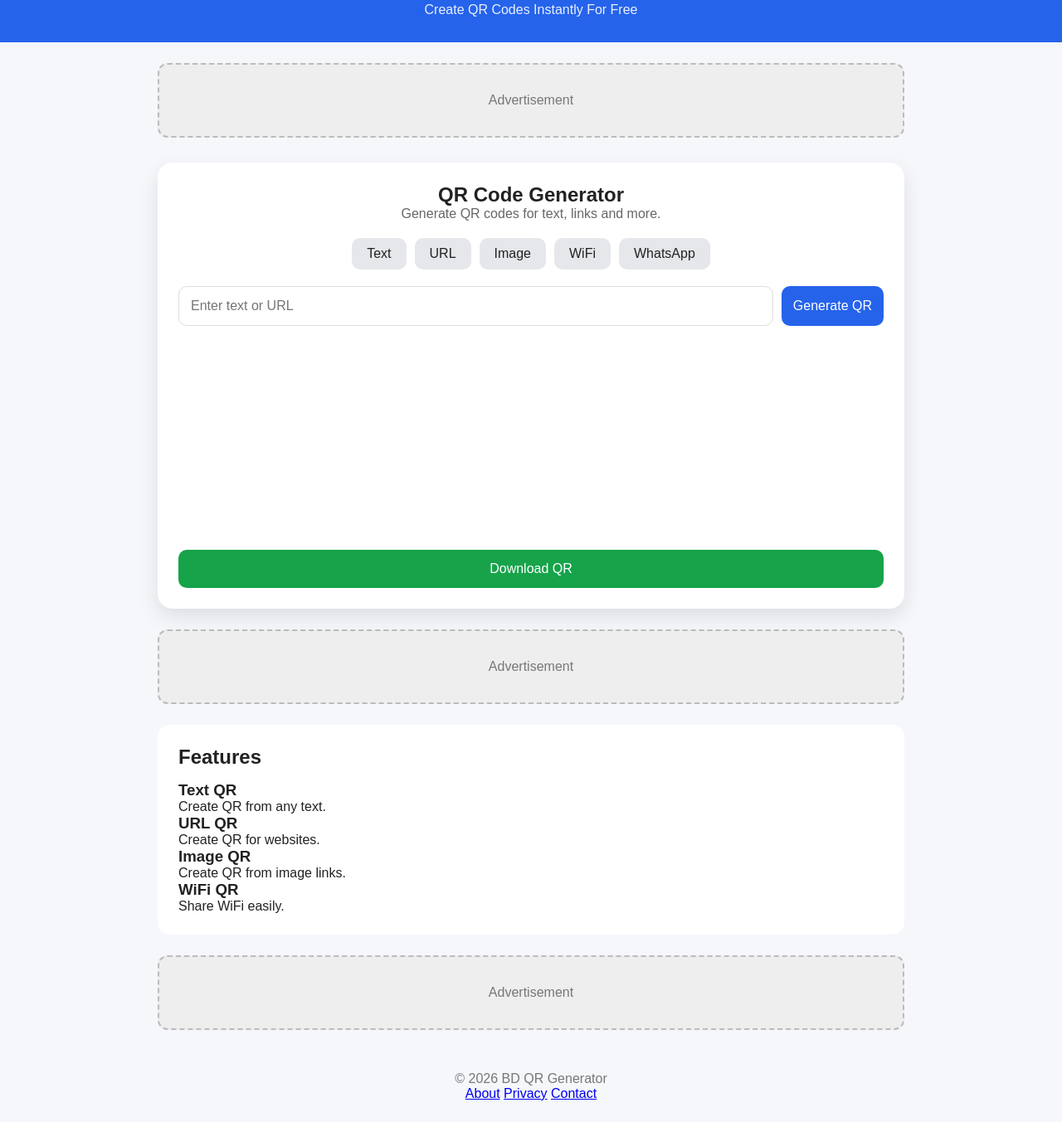
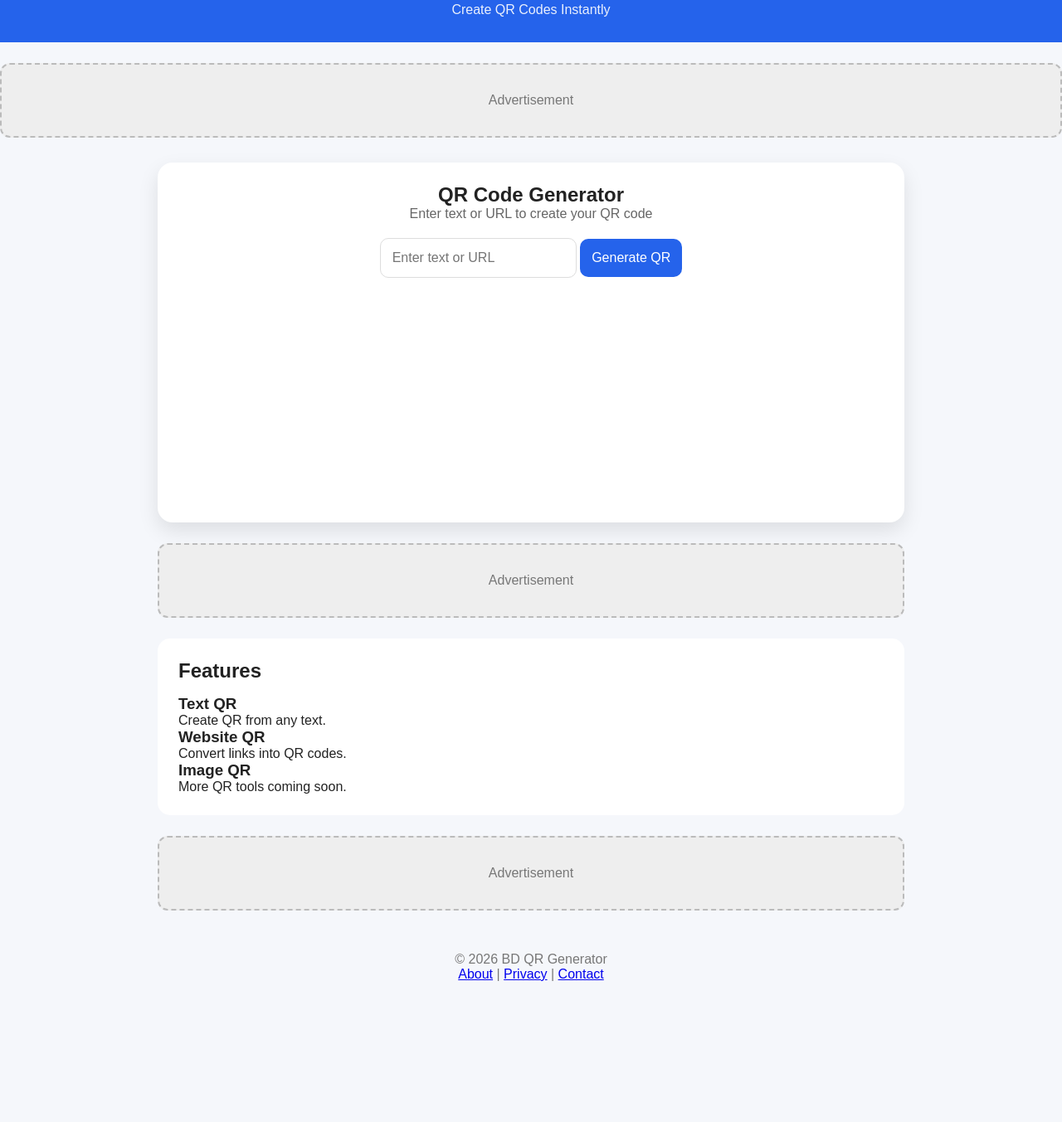
Before and after one commit to BLOOD-MD-PK/bd-qr-generator, a plain HTML site: page index.html in a window 1280 px wide. Shown: the part 419-1772 px from the top of the page at 83% size. After the commit the page ends 1628 px from the top, so only its background shows below. Drawn offline with Linux system fonts and the light colour scheme.

Commit message:
Update index.html

```diff
--- a/index.html
+++ b/index.html
@@ -9,20 +9,12 @@
 
 <title>BD QR Generator - Free QR Code Generator</title>
 
-<meta name="description" content="Create free QR codes online for URLs, text, WhatsApp, WiFi and more with BD QR Generator.">
-
-<meta name="keywords" content="QR Code Generator, Free QR Generator, QR Maker">
-
-<meta name="author" content="BD QR Generator">
+<meta name="description" content="Generate QR codes online for free with BD QR Generator.">
 
 
-<!-- Favicon -->
 <link rel="icon" href="assets/favicon.ico">
 
-
-<!-- CSS -->
 <link rel="stylesheet" href="style.css">
-
 
 </head>
 
@@ -34,61 +26,48 @@
 
 <div class="logo">
 
-<img src="assets/logo.png" alt="BD QR Generator Logo">
+<img src="assets/logo.png" alt="BD QR Generator">
 
 <h1>BD QR Generator</h1>
 
 </div>
 
 
-<p>Create QR Codes Instantly For Free</p>
+<p>Create QR Codes Instantly</p>
 
 
 </header>
 
 
-<main>
-
 
 <!-- Top Ad -->
-<section class="ad-box">
+
+<div class="ad-box">
 
 Advertisement
 
-</section>
+</div>
 
 
-<section class="tool-box">
+
+<main class="container">
+
+
+<div class="tool-box">
 
 
 <h2>QR Code Generator</h2>
 
 
-<p>
-Generate QR codes for text, links and more.
-</p>
+<p>Enter text or URL to create your QR code</p>
 
 
-<div class="tabs">
-
-<button class="active">Text</button>
-
-<button>URL</button>
-
-<button>Image</button>
-
-<button>WiFi</button>
-
-<button>WhatsApp</button>
-
-</div>
-
-<div class="input-area">
 
 <input
 type="text"
 id="qrText"
 placeholder="Enter text or URL">
+
 
 
 <button id="generateBtn">
@@ -98,19 +77,14 @@ Generate QR
 </button>
 
 
-</div>
-
-
 
 <div id="qrBox">
-
-<!-- QR Code yahan show hoga -->
 
 </div>
 
 
 
-<button id="downloadBtn">
+<button id="downloadBtn" style="display:none;">
 
 Download QR
 
@@ -118,77 +92,71 @@ Download QR
 
 
 
-</section>
-
+</div>
 
 
 
 <!-- Middle Ad -->
 
-<section class="ad-box">
+<div class="ad-box">
 
 Advertisement
 
-</section>
+</div>
 
 
 
 
-<section class="features">
+<div class="features">
 
 
-<h2>
-
-Features
-
-</h2>
-
-
-<div class="feature-list">
+<h2>Features</h2>
 
 
 <div>
+
 <h3>Text QR</h3>
+
 <p>Create QR from any text.</p>
+
 </div>
 
 
 <div>
-<h3>URL QR</h3>
-<p>Create QR for websites.</p>
+
+<h3>Website QR</h3>
+
+<p>Convert links into QR codes.</p>
+
 </div>
 
 
 <div>
+
 <h3>Image QR</h3>
-<p>Create QR from image links.</p>
+
+<p>More QR tools coming soon.</p>
+
 </div>
 
-
-<div>
-<h3>WiFi QR</h3>
-<p>Share WiFi easily.</p>
-</div>
 
 
 </div>
 
 
-</section>
-
-
 
 <!-- Bottom Ad -->
 
-<section class="ad-box">
+<div class="ad-box">
 
 Advertisement
 
-</section>
+</div>
 
 
 
 </main>
+
 
 
 
@@ -200,22 +168,23 @@ Advertisement
 </p>
 
 
-<div class="footer-links">
+<a href="about.html">About</a> |
 
-<a href="about.html">About</a>
-
-<a href="privacy.html">Privacy</a>
+<a href="privacy.html">Privacy</a> |
 
 <a href="contact.html">Contact</a>
 
-</div>
 
 
 </footer>
 
 
 
+
+<script src="libs/qrcode.min.js"></script>
+
 <script src="script.js"></script>
+
 
 
 </body>
```
